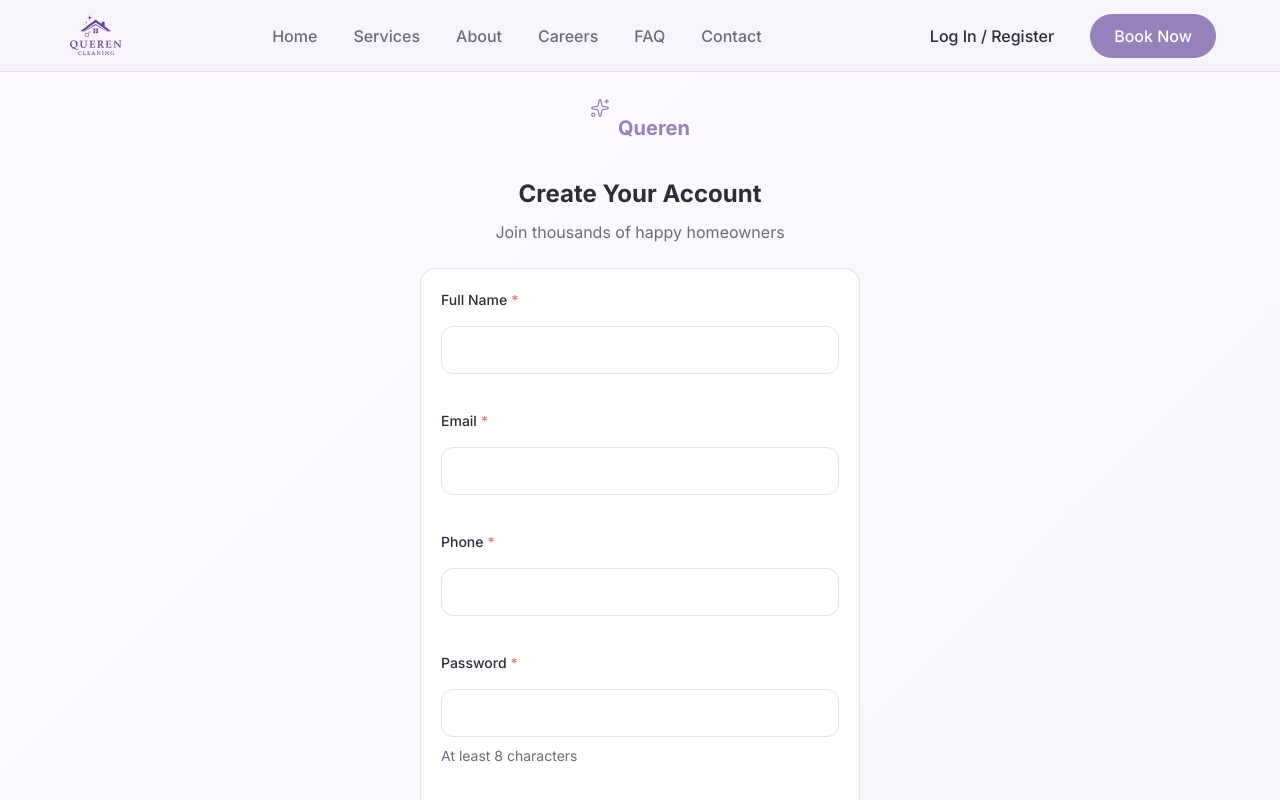
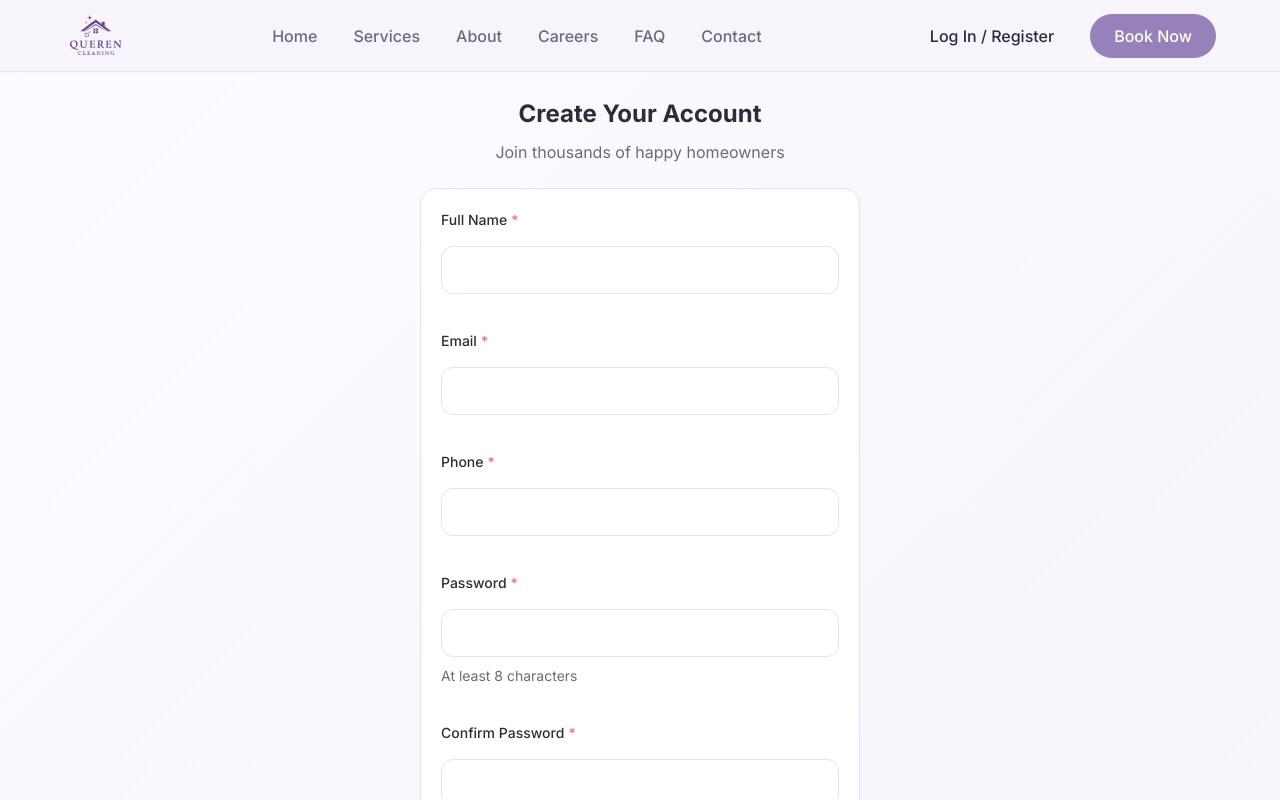
Before and after one commit to Maito-J/Queren, a React (Vite) app: page /signup in a window 1280 px wide. Shown: the top 800 px of the page. Built offline with nearby package versions, Linux system fonts and the light colour scheme; no server answers.

Commit message:
UI Polish: Remove logo from signup page and signup link from staff login

```diff
--- a/src/pages/auth/LoginPage.tsx
+++ b/src/pages/auth/LoginPage.tsx
@@ -121,9 +121,11 @@ export function LoginPage() {
                             </div>
                         </form>
 
-                        <div className="auth-footer">
-                            <p>Don't have an account? <Link to="/signup">Sign up</Link></p>
-                        </div>
+                        {!isWorkerLogin && (
+                            <div className="auth-footer">
+                                <p>Don't have an account? <Link to="/signup">Sign up</Link></p>
+                            </div>
+                        )}
                     </CardBody>
                 </Card>
             </div>
--- a/src/pages/auth/SignupPage.tsx
+++ b/src/pages/auth/SignupPage.tsx
@@ -1,7 +1,6 @@
 import React, { useState } from 'react'
 import { Link, useNavigate } from 'react-router-dom'
 import { Button, Input, Card, CardBody, Alert } from '@/components/ui'
-import { Icon } from '@/components/Icon'
 import { useAuth } from '@/hooks'
 import './AuthPages.css'
 
@@ -53,10 +52,7 @@ export function SignupPage() {
         <div className="auth-page">
             <div className="auth-container">
                 <div className="auth-header">
-                    <Link to="/" className="logo">
-                        <span className="logo-icon"><Icon name="sparkle" size="md" /></span>
-                        <span className="logo-text">Queren</span>
-                    </Link>
+
                     <h1>Create Your Account</h1>
                     <p>Join thousands of happy homeowners</p>
                 </div>
```
